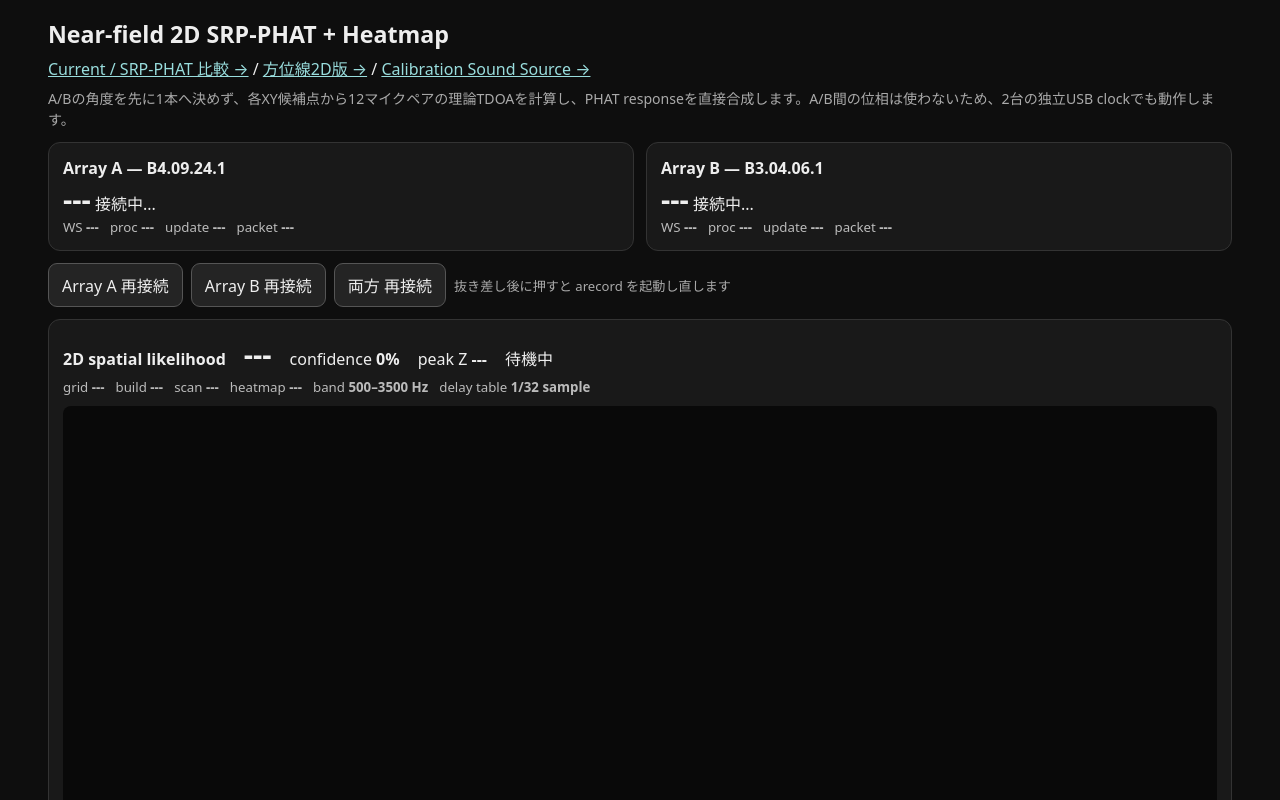
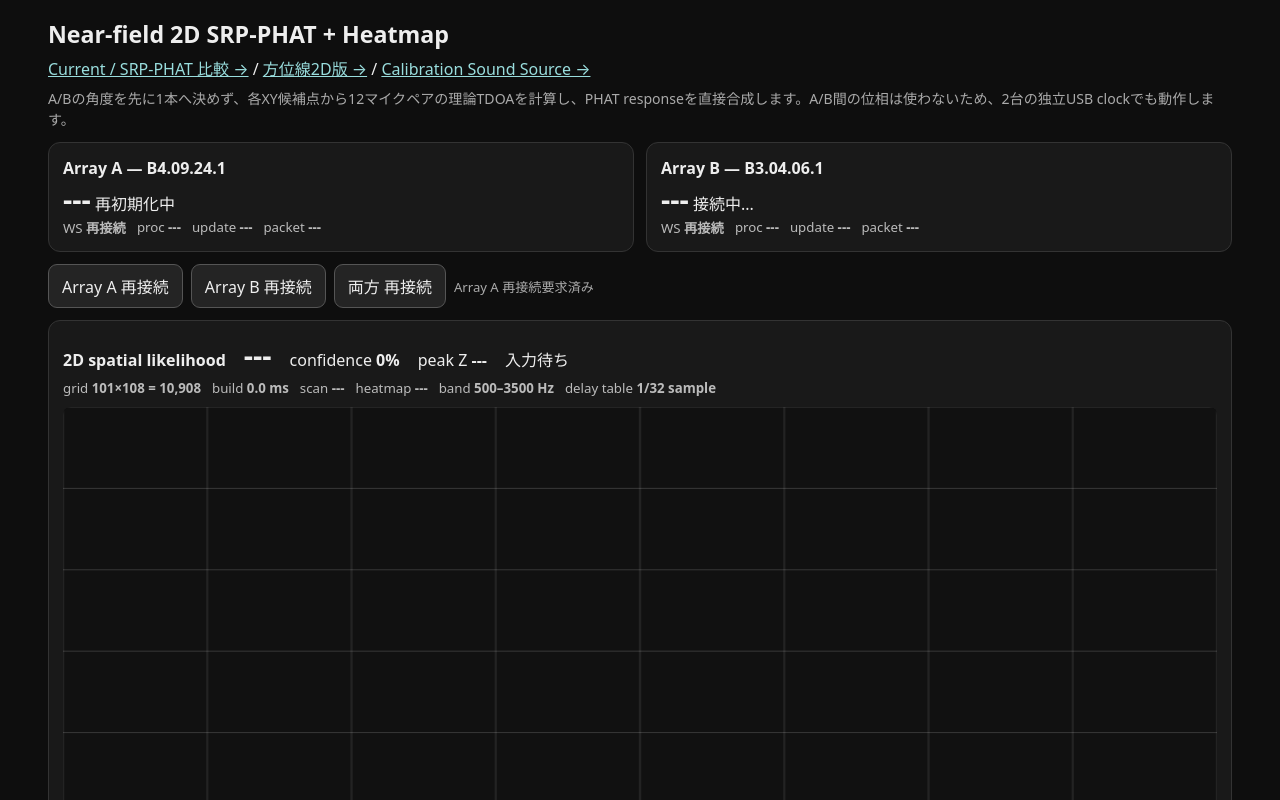
Before and after one commit to 2rwa/ps-eye-acoustic-localizer, a plain HTML site: page web/ps-eye/nearfield/index.html in a window 1280 px wide. Both pictures are taken after a click on the button "Array A 再接続". Shown: the top 800 px of the page. Drawn offline with Linux system fonts and the light colour scheme; no server answers.

Commit message:
Fix near-field backend reset handler

```diff
--- a/web/ps-eye/nearfield/index.html
+++ b/web/ps-eye/nearfield/index.html
@@ -187,7 +187,14 @@ function resetEstimator(which){
   const p=perf[which];p.avg=0;p.lastPkt=0;p.pkt=0;p.updates=0;p.hz=0;p.hzAt=performance.now();
   smooth=null;
 }
-function reconnectArray(which){
+async function backendReset(which){
+  const res=await fetch('/api/ps-eye/reset?array='+which.toLowerCase(),{
+    method:'POST',headers:{'X-PS-Eye-Reset':'1'},cache:'no-store'
+  });
+  if(!res.ok)throw new Error('reset HTTP '+res.status);
+  return res.json();
+}
+async function reconnectArray(which){
   clearTimeout(reconnectTimers[which]);
   reconnectTimers[which]=null;
   resetEstimator(which);
```
